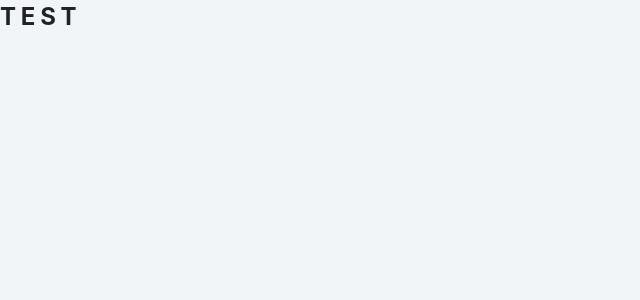
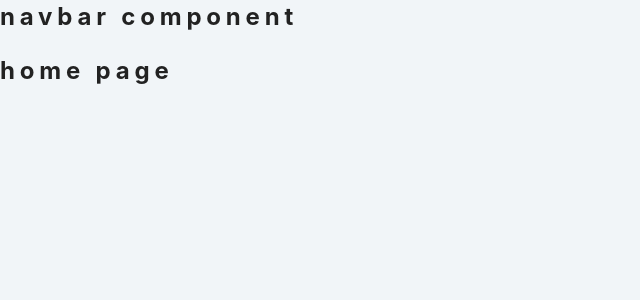
Before and after one commit to Nickduke/cocktailsDB, a React (Create React App) app: page / in a window 1280 px wide. Shown: the top 300 px of the page, without its empty margins (0-640 px from the left). Built offline with nearby package versions, Linux system fonts and the light colour scheme.

Commit message:
setup routes

```diff
--- a/package.json
+++ b/package.json
@@ -8,9 +8,9 @@
     "@testing-library/user-event": "^13.5.0",
     "react": "^18.2.0",
     "react-dom": "^18.2.0",
+    "react-router-dom": "^6.8.0",
     "react-scripts": "5.0.1",
-    "web-vitals": "^2.1.4",
-    "react-router-dom": "^6.2.2"
+    "web-vitals": "^2.1.4"
   },
   "scripts": {
     "start": "react-scripts start",
--- a/src/App.js
+++ b/src/App.js
@@ -1,5 +1,5 @@
 import React from 'react';
-import { BrowserRouter as Router, Route, Switch } from 'react-router-dom';
+import { BrowserRouter as Router, Route, Routes } from 'react-router-dom';
 // import pages
 import Home from './pages/Home';
 import About from './pages/About';
@@ -9,9 +9,15 @@ import Error from './pages/Error';
 import Navbar from './components/Navbar';
 function App() {
   return (
-    <div>
-      <h2>TEST</h2>
-    </div>
+    <Router>
+      <Navbar />
+      <Routes>
+        <Route element={<Home />} path='/' />
+        <Route element={<About />} path='/about' />
+        <Route element={<SingleCocktail />} path='/cocktail/:id' />
+        <Route element={<Error />} path='*' />
+      </Routes>
+    </Router>
   );
 }
 
```
Also changed, not shown: 1 other file (tests, documents, lock files or other folders).
